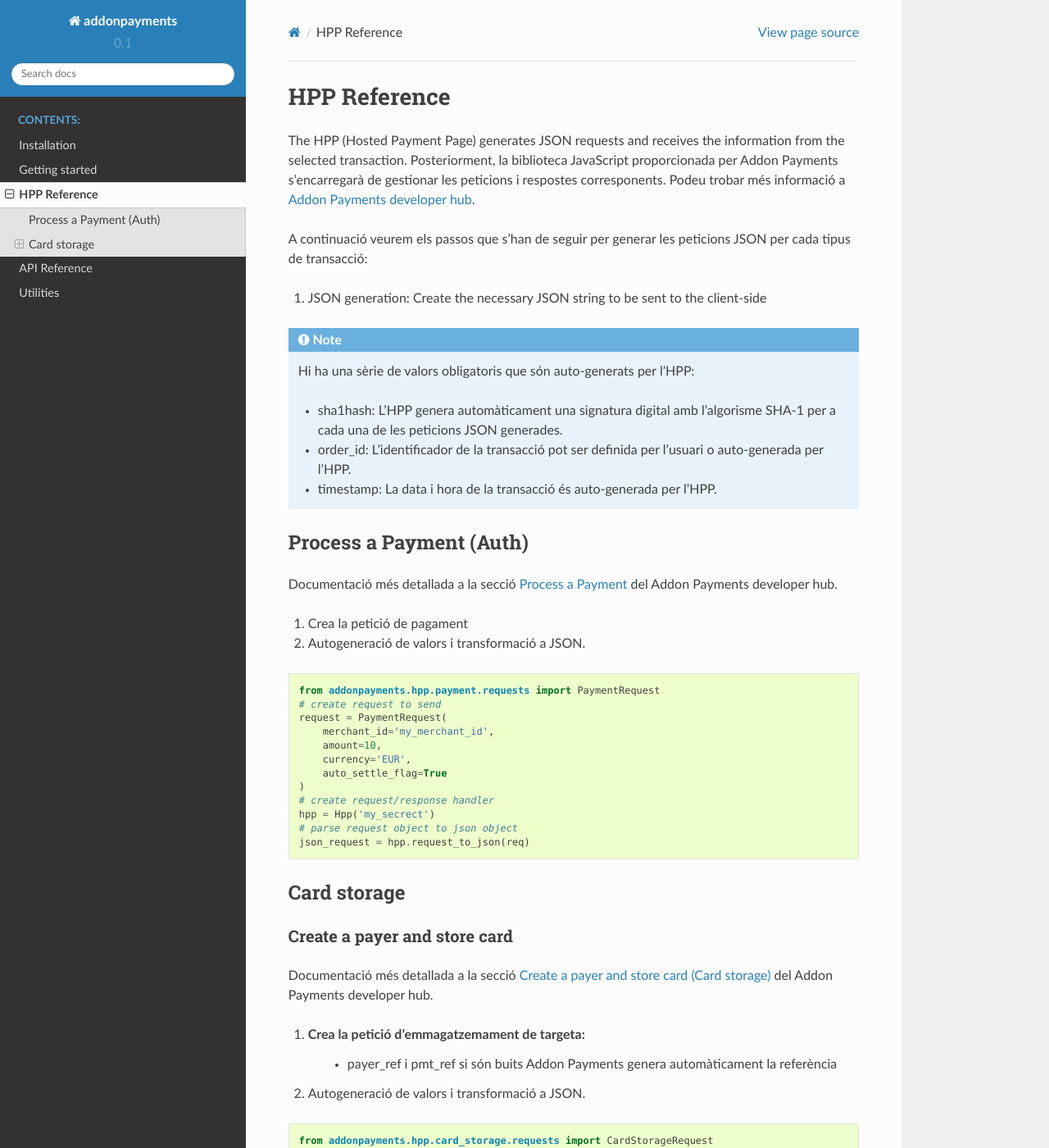
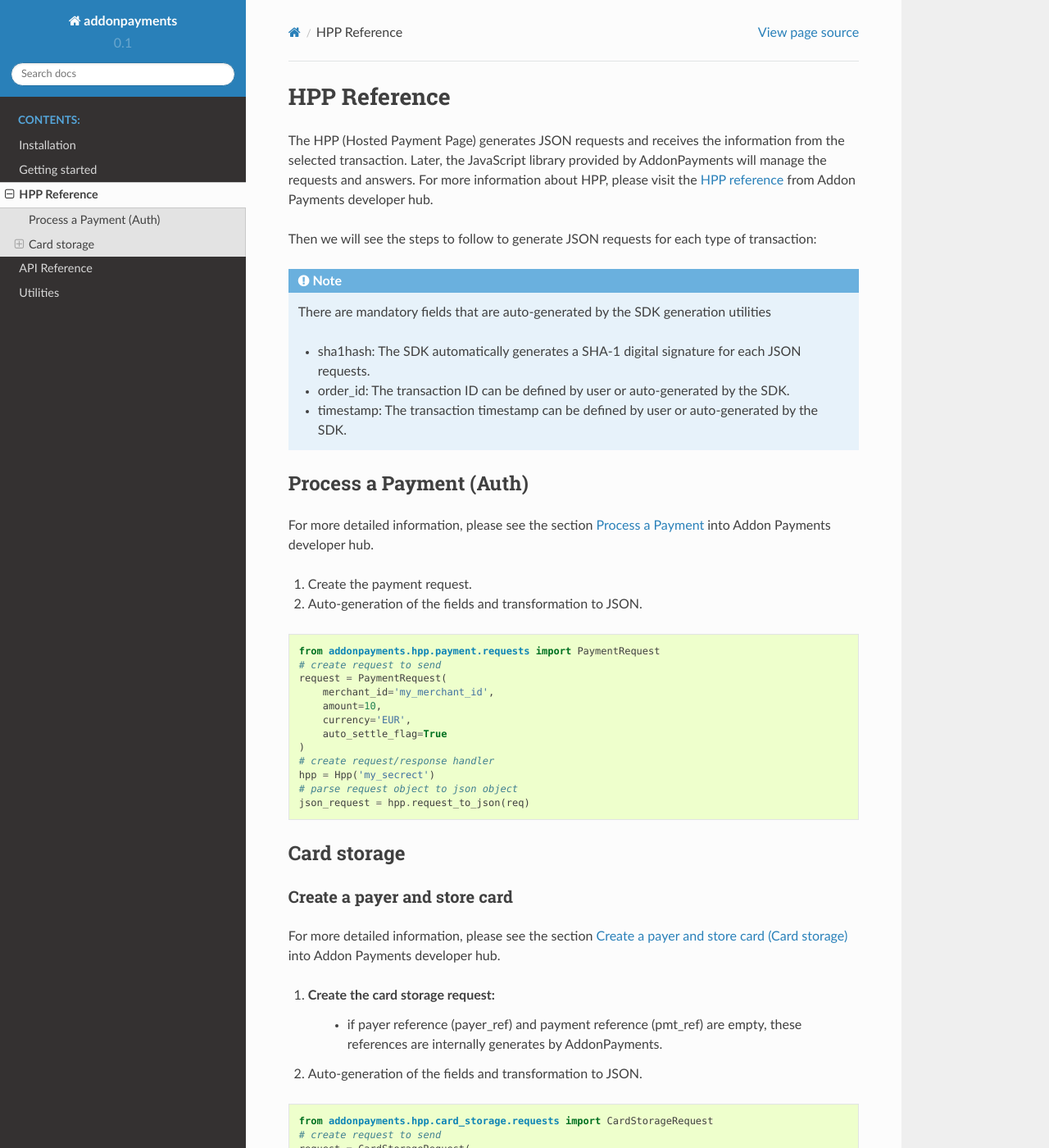
Before and after one commit to ComerciaGP/addonpayments-Python-SDK, a Sphinx documentation site: the page built from docs/hpp_reference.rst, in a window 1280 px wide and 1400 px high. Shown: the whole window at 82% size. Built offline with Sphinx 7.4.7 and the Read the Docs theme 2.0.0, drawn with Linux system fonts in a browser that asks for light colours; some of the changed text lies outside the part shown.

Commit message:
HPP reference doc

```diff
--- a/docs/api_reference.rst
+++ b/docs/api_reference.rst
@@ -1,2 +1,3 @@
 API Reference
 =============
+The API generates and send XML requests to AddonPayments. For more information about HPP, please visit the `HPP reference <https://desarrolladores.addonpayments.com/#!/hpp>`_ from Addon Payments developer hub.
--- a/docs/hpp_reference.rst
+++ b/docs/hpp_reference.rst
@@ -1,25 +1,23 @@
 HPP Reference
 =============
-The HPP (Hosted Payment Page) generates JSON requests and receives the information from the selected transaction. Posteriorment, la biblioteca JavaScript proporcionada per Addon Payments s'encarregarà de gestionar les peticions i respostes corresponents. Podeu trobar més informació a `Addon Payments developer hub <https://desarrolladores.addonpayments.com/#!/>`_.
+The HPP (Hosted Payment Page) generates JSON requests and receives the information from the selected transaction. Later, the JavaScript library provided by AddonPayments will manage the requests and answers. For more information about HPP, please visit the `HPP reference <https://desarrolladores.addonpayments.com/#!/hpp>`_ from Addon Payments developer hub.
 
-A continuació veurem els passos que s'han de seguir per generar les peticions JSON per cada tipus de transacció:
+Then we will see the steps to follow to generate JSON requests for each type of transaction:
 
-1. JSON generation: Create the necessary JSON string to be sent to the client-side
+.. note:: There are mandatory fields that are auto-generated by the SDK generation utilities
 
-.. note:: Hi ha una sèrie de valors obligatoris que són auto-generats per l'HPP:
-
-    - sha1hash: L'HPP genera automàticament una signatura digital amb l'algorisme SHA-1 per a cada una de les peticions JSON generades.
-    - order_id: L'identificador de la transacció pot ser definida per l'usuari o auto-generada per l'HPP.
-    - timestamp: La data i hora de la transacció és auto-generada per l'HPP.
+    - sha1hash: The SDK automatically generates a SHA-1 digital signature for each JSON requests.
+    - order_id: The transaction ID can be defined by user or auto-generated by the SDK.
+    - timestamp: The transaction timestamp can be defined by user or auto-generated by the SDK.
 
 Process a Payment (Auth)
 ------------------------
 
-Documentació més detallada a la secció `Process a Payment <https://desarrolladores.addonpayments.com/#!/hpp/transaction-processing>`_ del Addon Payments developer hub.
+For more detailed information, please see the section `Process a Payment <https://desarrolladores.addonpayments.com/#!/hpp/transaction-processing>`_ into Addon Payments developer hub.
 
-1. Crea la petició de pagament
+1. Create the payment request.
 
-2. Autogeneració de valors i transformació a JSON.
+2. Auto-generation of the fields and transformation to JSON.
 
 .. code-block:: python
 
@@ -42,12 +40,12 @@
 Create a payer and store card
 ~~~~~~~~~~~~~~~~~~~~~~~~~~~~~
 
-Documentació més detallada a la secció `Create a payer and store card (Card storage) <https://desarrolladores.addonpayments.com/#!/hpp/card-storage-and-management/create-payer-and-store-card>`_ del Addon Payments developer hub.
+For more detailed information, please see the section `Create a payer and store card (Card storage) <https://desarrolladores.addonpayments.com/#!/hpp/card-storage-and-management/create-payer-and-store-card>`_ into Addon Payments developer hub.
 
-1. Crea la petició d'emmagatzemament de targeta:
-    - payer_ref i pmt_ref si són buits Addon Payments genera automàticament la referència
+1. Create the card storage request:
+    - if payer reference (payer_ref) and payment reference (pmt_ref) are empty, these references are internally generates by AddonPayments.
 
-2. Autogeneració de valors i transformació a JSON.
+2. Auto-generation of the fields and transformation to JSON.
 
 .. code-block:: python
 
@@ -72,11 +70,11 @@
 Display stored cards to the customer
 ~~~~~~~~~~~~~~~~~~~~~~~~~~~~~~~~~~~~
 
-Documentació més detallada a la secció `Display stored cards to the customer (Card storage) <https://desarrolladores.addonpayments.com/#!/hpp/card-storage-and-management/display-stored-cards>`_ del Addon Payments developer hub.
+For more detailed information, please see the section `Display stored cards to the customer (Card storage) <https://desarrolladores.addonpayments.com/#!/hpp/card-storage-and-management/display-stored-cards>`_ into Addon Payments developer hub.
 
-1. Crea la petició per mostrar les targetes desades del client
+1. Create the display stored cards request.
 
-2. Autogeneració de valors i transformació a JSON.
+2. Auto-generation of the fields and transformation to JSON.
 
 .. code-block:: python
 
@@ -99,11 +97,11 @@
 Recurring
 ~~~~~~~~~
 
-Documentació més detallada a la secció `Recurring (Card storage) <https://desarrolladores.addonpayments.com/#!/hpp/card-storage-and-management/recurring>`_ del Addon Payments developer hub.
+For more detailed information, please see the section `Recurring (Card storage) <https://desarrolladores.addonpayments.com/#!/hpp/card-storage-and-management/recurring>`_ into Addon Payments developer hub.
 
-1. Crea la petició per mostrar les targetes desades del client
+1. Create the recurring request.
 
-2. Autogeneració de valors i transformació a JSON.
+2. Auto-generation of the fields and transformation to JSON.
 
 .. code-block:: python
 
```
Also changed, not shown: 1 other file.
